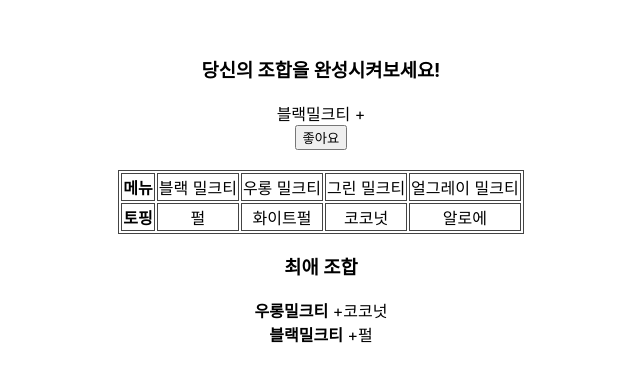
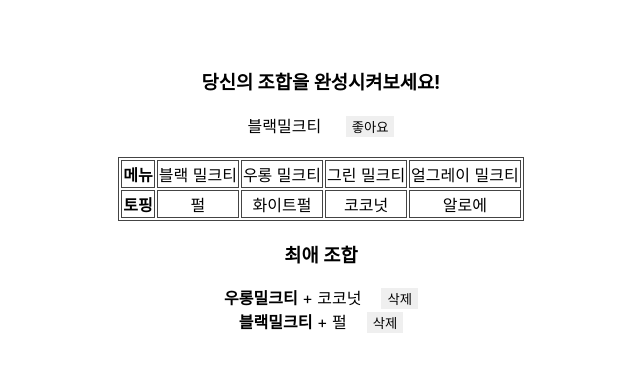
Before and after one commit to uoayop/Please-Gongcha-Tomorrow, a React (Create React App) app: page / in a window 1280 px wide. Shown: the part 209-590 px from the top of the page, without its empty margins (319-959 px from the left). Built offline with nearby package versions, Linux system fonts and the light colour scheme.

Commit message:
[add] remove function added

```diff
--- a/src/App.css
+++ b/src/App.css
@@ -10,3 +10,8 @@ body {
 table, tr, td, th{
   border: 1px solid #444;
 }
+
+button{
+  margin-left: 20px;
+  border: none;
+}
--- a/src/Gongcha.js
+++ b/src/Gongcha.js
@@ -1,72 +1,114 @@
-import {useState, useCallback} from 'react';
-import RecipeList from './recipeList';
+import { useState, useCallback, useRef } from "react";
+import RecipeList from "./recipeList";
+import "./App.css";
 
-function Gongcha(){
+function Gongcha() {
   const [drink, setdrink] = useState({
-        name: '블랙밀크티',
-        topping: '',
+    name: "블랙밀크티",
+    topping: "",
   });
 
-    const {name, topping} = drink;
+  const { name, topping } = drink;
 
-    const ChangeDrink = useCallback(props => {
-        console.log(props)
-        const {name, value} = props;
-        console.log(name,value)
+  const ChangeDrink = useCallback(
+    (props) => {
+      console.log(props);
+      const { name, value } = props;
+      console.log(name, value);
       setdrink({
         ...drink,
         [name]: value,
       });
-    },[drink]);
+    },
+    [drink]
+  );
 
-    const [Recipes,setRecipes] = useState([
+  const [Recipes, setRecipes] = useState([
     {
-            name: '우롱밀크티',
-            topping: '코코넛'
+      id: 1,
+      name: "우롱밀크티",
+      topping: "코코넛",
     },
     {
-            name: '블랙밀크티',
-            topping: '펄'
+      id: 2,
+      name: "블랙밀크티",
+      topping: "펄",
     },
   ]);
 
-    console.log("Recipes:",Recipes);
+  const nextId = useRef(3);
 
   const CreateRecipe = () => {
     const recipe = {
-            name, topping
-        }
-        setRecipes( Recipes.concat(recipe));
+      id: nextId.current,
+      name,
+      topping,
+    };
+    setRecipes(Recipes.concat(recipe));
+    nextId.current += 1;
   };
 
-    return(
+  const RemoveRecipe = (id) => {
+    setRecipes(Recipes.filter((recipe) => recipe.id !== id));
+  };
+
+  return (
     <div>
       <h3>당신의 조합을 완성시켜보세요!</h3>
-            <div>
-                {name} + {topping}
-            </div>
+      <span>{name}</span>
+      <span> { topping === "" ? "" : "+ " + topping}</span>
+
       <button onClick={CreateRecipe}>좋아요</button>
-            <br /><br />
+      <br />
+      <br />
       <table>
         <tr>
           <th>메뉴</th>
-                    <td onClick={ () => ChangeDrink({ name: 'name', value: '블랙밀크티' })}>블랙 밀크티</td>
-                    <td onClick={ () => ChangeDrink({ name: 'name', value: '우롱밀크티' })}>우롱 밀크티</td>
-                    <td onClick={ () => ChangeDrink({ name: 'name', value: '그린밀크티' })}>그린 밀크티</td>
-                    <td onClick={ () => ChangeDrink({ name: 'name', value: '얼그레이 밀크티' })}>얼그레이 밀크티</td>
+          <td
+            onClick={() => ChangeDrink({ name: "name", value: "블랙밀크티" })}
+          >
+            블랙 밀크티
+          </td>
+          <td
+            onClick={() => ChangeDrink({ name: "name", value: "우롱밀크티" })}
+          >
+            우롱 밀크티
+          </td>
+          <td
+            onClick={() => ChangeDrink({ name: "name", value: "그린밀크티" })}
+          >
+            그린 밀크티
+          </td>
+          <td
+            onClick={() =>
+              ChangeDrink({ name: "name", value: "얼그레이 밀크티" })
+            }
+          >
+            얼그레이 밀크티
+          </td>
         </tr>
 
         <tr>
           <th>토핑</th>
-                    <td onClick={ () => ChangeDrink({ name: 'topping', value: '펄' })}>펄</td>
-                    <td onClick={ () => ChangeDrink({ name: 'topping', value: '화이트펄' })}>화이트펄</td>
-                    <td onClick={ () => ChangeDrink({ name: 'topping', value: '코코넛' })}>코코넛</td>
-                    <td onClick={ () => ChangeDrink({ name: 'topping', value: '알로에' })}>알로에</td>
+          <td onClick={() => ChangeDrink({ name: "topping", value: "펄" })}>
+            펄
+          </td>
+          <td
+            onClick={() => ChangeDrink({ name: "topping", value: "화이트펄" })}
+          >
+            화이트펄
+          </td>
+          <td onClick={() => ChangeDrink({ name: "topping", value: "코코넛" })}>
+            코코넛
+          </td>
+          <td onClick={() => ChangeDrink({ name: "topping", value: "알로에" })}>
+            알로에
+          </td>
         </tr>
       </table>
-            <RecipeList recipes = {Recipes}/>
+      <RecipeList recipes={Recipes} onRemove={RemoveRecipe} />
     </div>
-    )
+  );
 }
 
 export default Gongcha;
--- a/src/recipeList.js
+++ b/src/recipeList.js
@@ -1,14 +1,15 @@
-function Recipe({recipe}){
-    const {name, topping} = recipe;
+function Recipe({recipe, onRemove}){
+    const {id, name, topping} = recipe;
     return(
         <div>
-            <b>{name}</b> +
-            <span>{topping}</span>
+            <b>{name}</b>
+            <span> { topping === "" ? "" : "+ " + topping}</span>
+            <button onClick={() => onRemove(id)}>삭제</button>
         </div>
     )
 }
 
-function recipeList({recipes}){
+function recipeList({recipes, onRemove}){
     console.log(recipes);
     return(
         <>
@@ -17,7 +18,8 @@ function recipeList({recipes}){
             recipes.map((recipe,index)=>(
                 <Recipe
                     recipe = {recipe}
-                    key = {index}
+                    key = {recipe.id}
+                    onRemove = {onRemove}
                 />
             ))
         }
```
Lines whose indentation alone changed are shown as unchanged.
